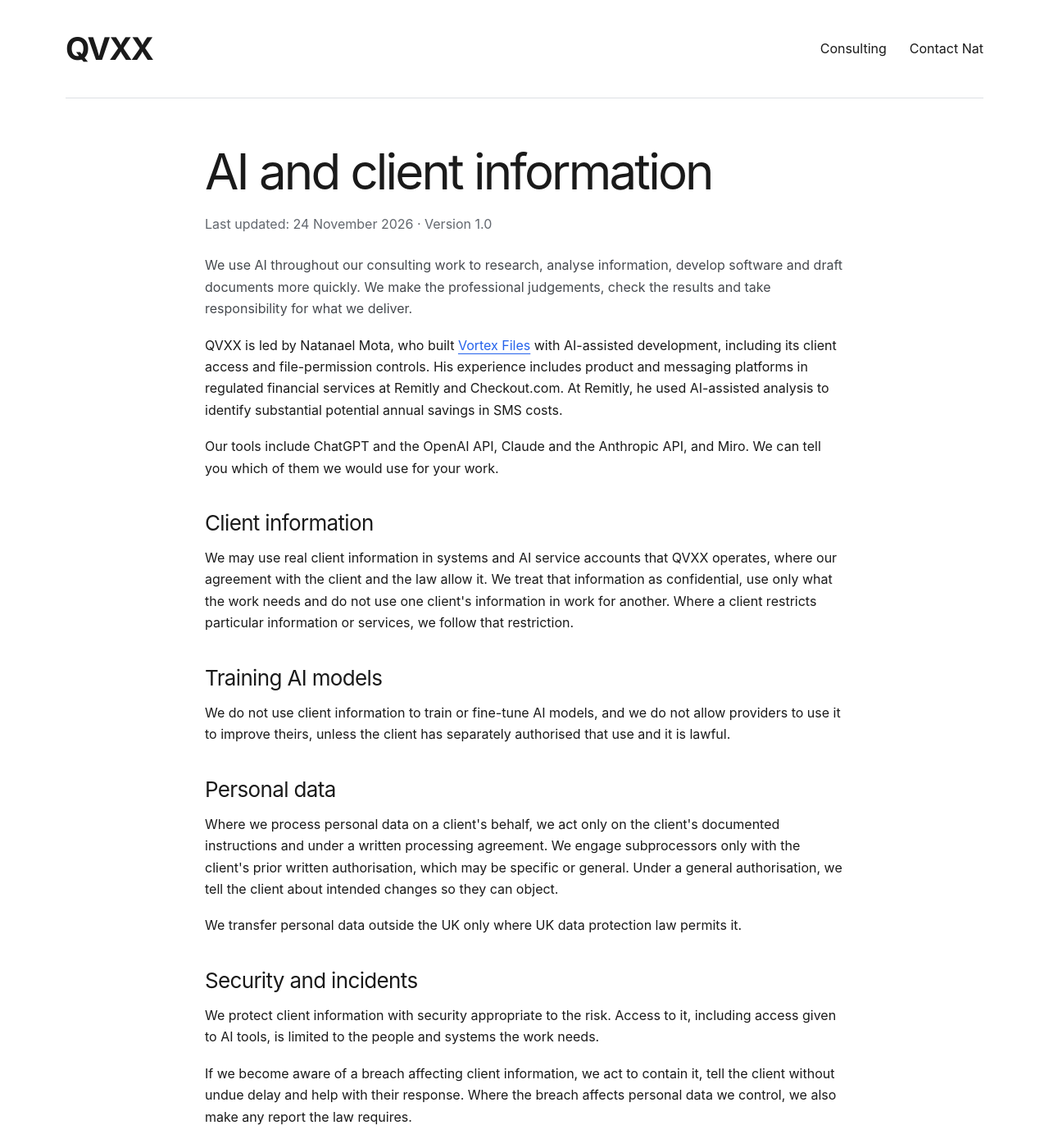
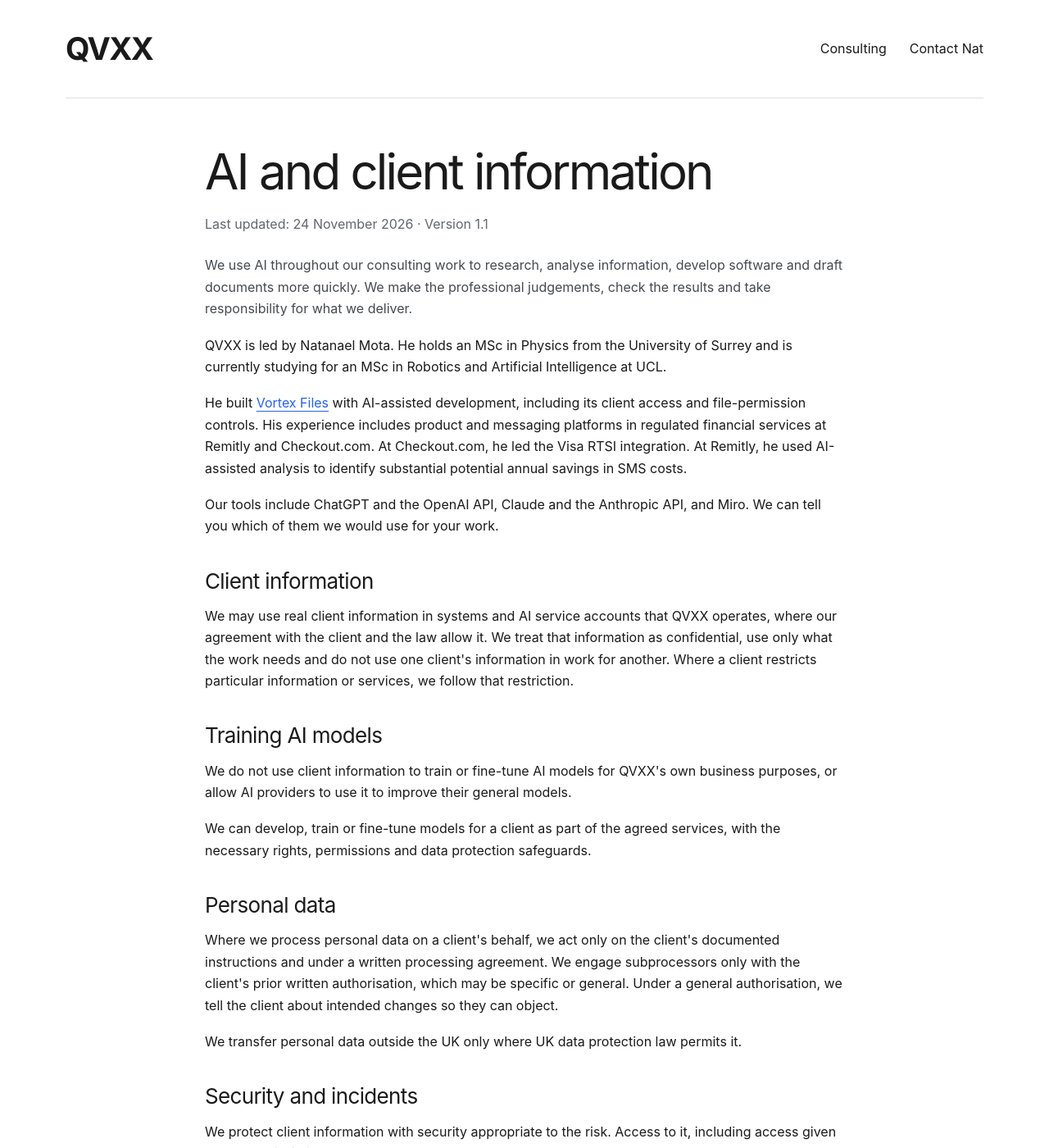
Before and after one commit to QVXXLabs/qvxx-website, a Jekyll site: the page ai-policy/index.html, which Jekyll copies as it is, in a window 1280 px wide and 1400 px high. Shown: the whole window at 82% size. Built offline with Jekyll 4.4.1, drawn with Linux system fonts in a browser that asks for light colours.

Commit message:
Clarify client model training and consultant qualifications

```diff
--- a/ai-policy/index.html
+++ b/ai-policy/index.html
@@ -33,11 +33,13 @@
   <main id="main" class="policy wrap" tabindex="-1">
     <h1>AI and client information</h1>
 
-    <p class="meta">Last updated: 24 November 2026 · Version 1.0</p>
+    <p class="meta">Last updated: 24 November 2026 · Version 1.1</p>
 
     <p class="intro">We use AI throughout our consulting work to research, analyse information, develop software and draft documents more quickly. We make the professional judgements, check the results and take responsibility for what we deliver.</p>
 
-    <p>QVXX is led by Natanael Mota, who built <a href="https://vortexfiles.qvxx.ai/">Vortex Files</a> with AI-assisted development, including its client access and file-permission controls. His experience includes product and messaging platforms in regulated financial services at Remitly and Checkout.com. At Remitly, he used AI-assisted analysis to identify substantial potential annual savings in SMS costs.</p>
+    <p>QVXX is led by Natanael Mota. He holds an MSc in Physics from the University of Surrey and is currently studying for an MSc in Robotics and Artificial Intelligence at UCL.</p>
+
+    <p>He built <a href="https://vortexfiles.qvxx.ai/">Vortex Files</a> with AI-assisted development, including its client access and file-permission controls. His experience includes product and messaging platforms in regulated financial services at Remitly and Checkout.com. At Checkout.com, he led the Visa RTSI integration. At Remitly, he used AI-assisted analysis to identify substantial potential annual savings in SMS costs.</p>
 
     <p>Our tools include ChatGPT and the OpenAI API, Claude and the Anthropic API, and Miro. We can tell you which of them we would use for your work.</p>
 
@@ -47,7 +49,9 @@
 
     <h2>Training AI models</h2>
 
-    <p>We do not use client information to train or fine-tune AI models, and we do not allow providers to use it to improve theirs, unless the client has separately authorised that use and it is lawful.</p>
+    <p>We do not use client information to train or fine-tune AI models for QVXX's own business purposes, or allow AI providers to use it to improve their general models.</p>
+
+    <p>We can develop, train or fine-tune models for a client as part of the agreed services, with the necessary rights, permissions and data protection safeguards.</p>
 
     <h2>Personal data</h2>
 
```
